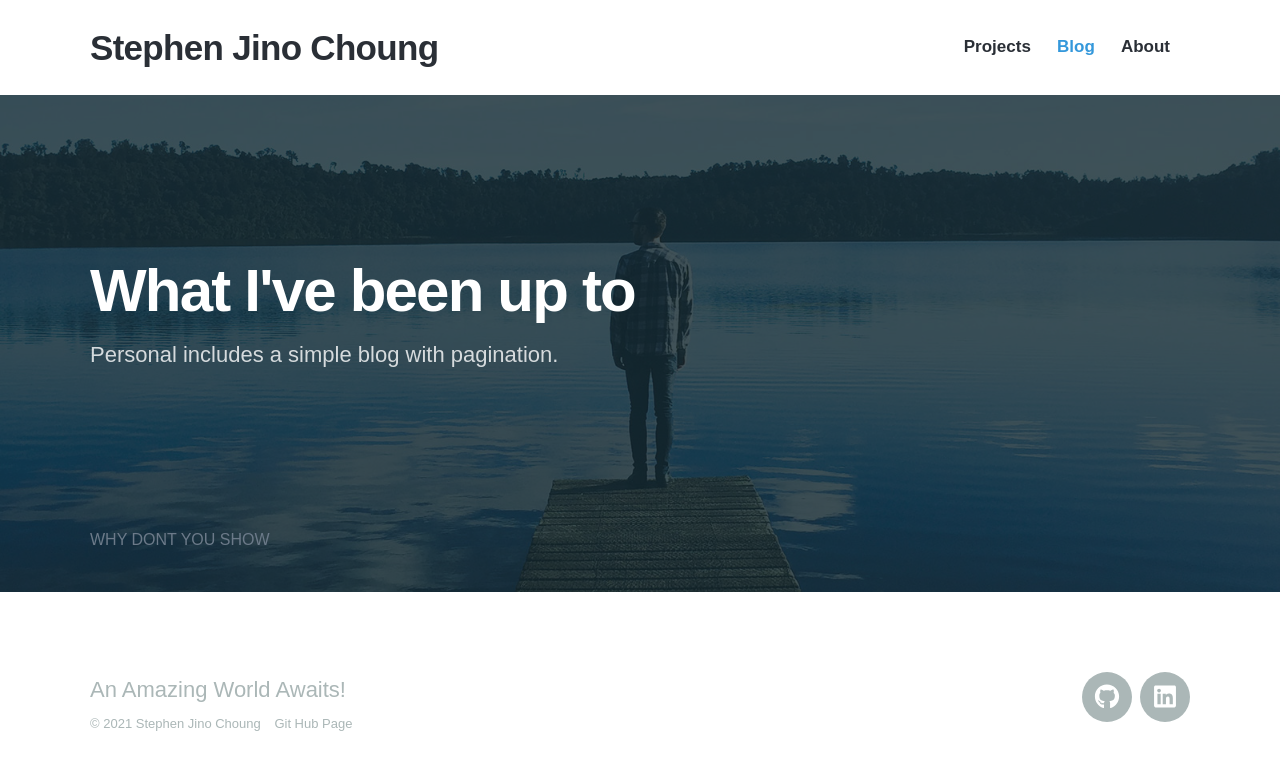
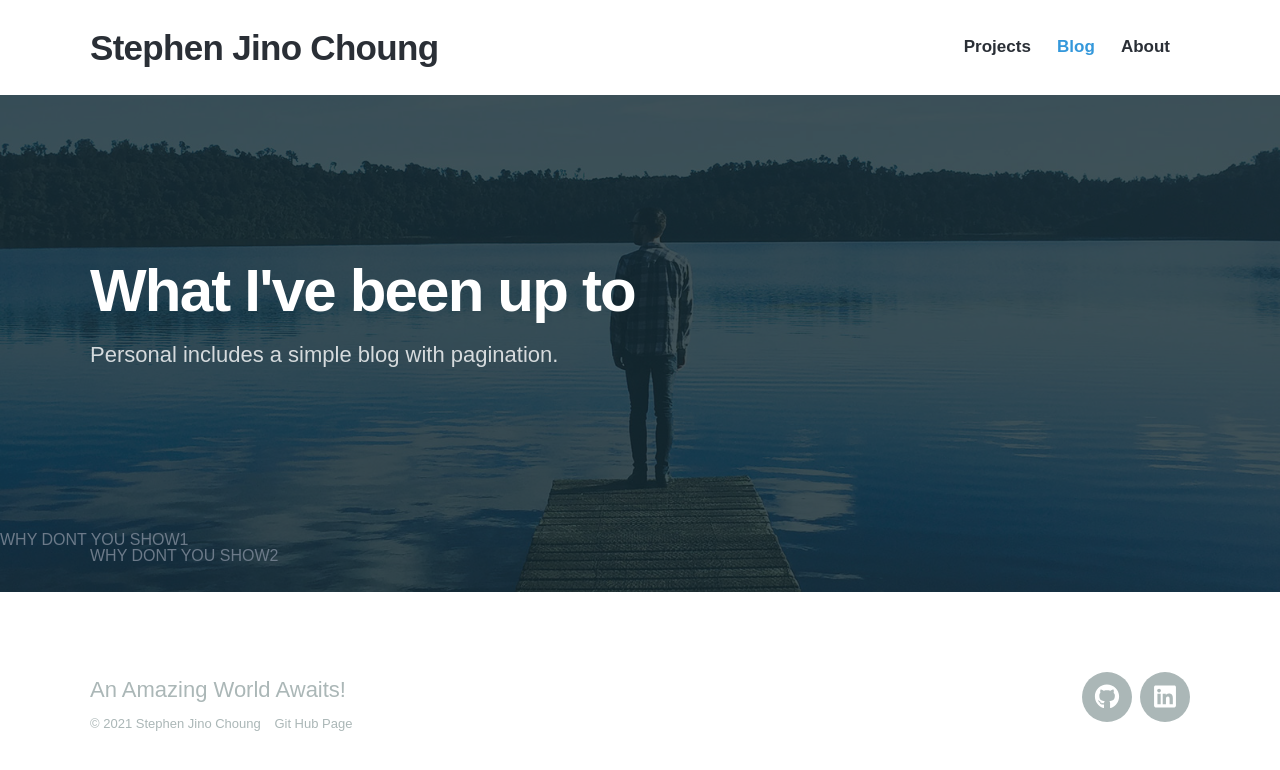
Before and after one commit to Twprcntmlk/Twprcntmlk.github.io, a Jekyll site: the page built from blog/index.html, in a window 1280 px wide. Shown: the top 770 px of the page. Built offline with Jekyll 4.4.1, drawn with Linux system fonts in a browser that asks for light colours; nearby versions of some CDN libraries; some web fonts are replaced; the list of posts is cut into pages by our own code.

Commit message:
blog working?

```diff
--- a/blog/index.html
+++ b/blog/index.html
@@ -21,11 +21,11 @@ featured_image: /images/demo/blog.jpg
 </section>
 
 <section class="listing">
-
+	WHY DONT YOU SHOW1
 	<div class="wrap">
-		WHY DONT YOU SHOW
+		WHY DONT YOU SHOW2
 		{% for post in paginator.posts %}
-		WHY DONT YOU SHOW
+		WHY DONT YOU SHOW3
 		<article class="post">
 
 			<div class="post__image-wrap">
```
